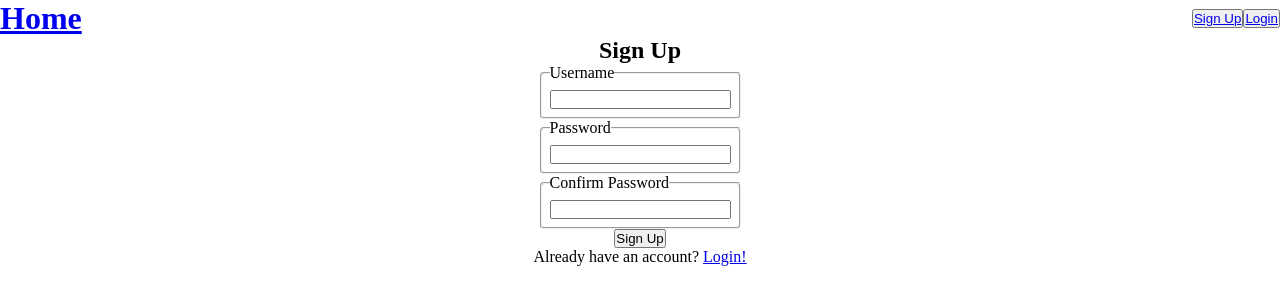
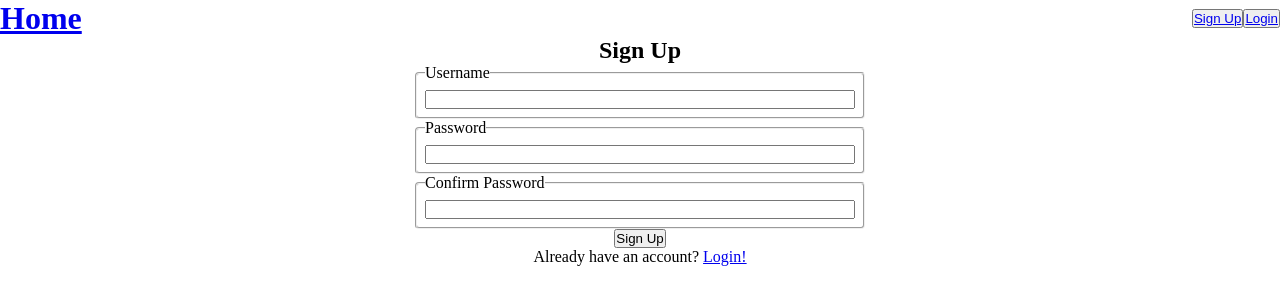
Before and after one commit to Oraiyon/messaging_app_clone, a React (Vite) app: page /signup in a window 1280 px wide. Shown: the top 304 px of the page. Built offline with nearby package versions, Linux system fonts and the light colour scheme.

Commit message:
Updated styling

```diff
--- a/src/client/stylesheets/login.module.css
+++ b/src/client/stylesheets/login.module.css
@@ -5,8 +5,10 @@
 }
 
 .form_container {
-  display: grid;
-  grid-template-columns: max-content;
+  display: flex;
+  flex-direction: column;
+  width: 80%;
+  max-width: 450px;
 }
 
 .form_container label {
@@ -17,3 +19,8 @@
   padding: 8px;
   border-radius: 4px;
 }
+
+input[type="text"],
+input[type="password"] {
+  width: 100%;
+}
--- a/src/client/stylesheets/signup.module.css
+++ b/src/client/stylesheets/signup.module.css
@@ -5,8 +5,10 @@
 }
 
 .form_container {
-  display: grid;
-  grid-template-columns: max-content;
+  display: flex;
+  flex-direction: column;
+  width: 80%;
+  max-width: 450px;
 }
 
 .form_container label {
@@ -32,3 +34,8 @@
 .confirm_password_warning {
   display: none;
 }
+
+input[type="text"],
+input[type="password"] {
+  width: 100%;
+}
```
